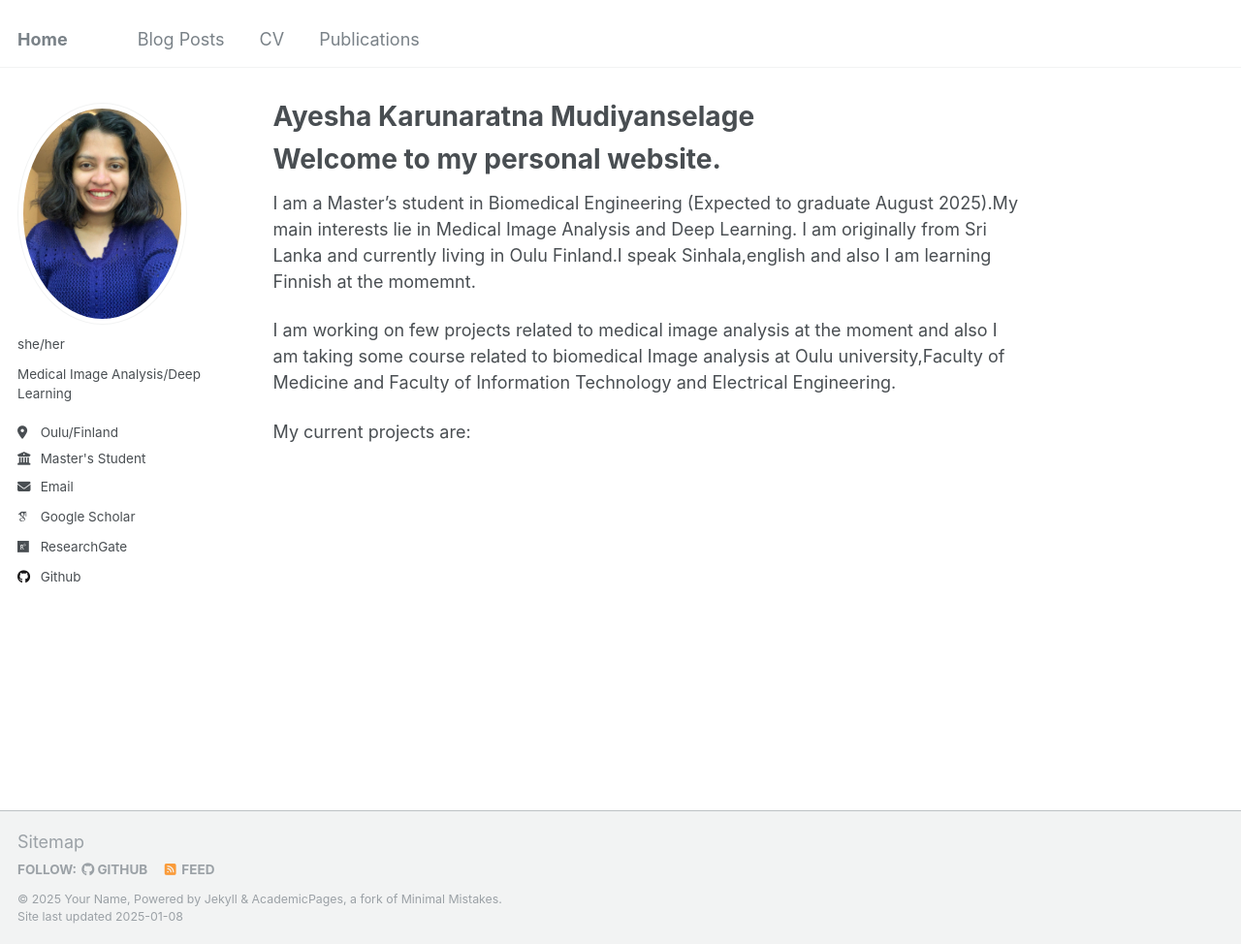
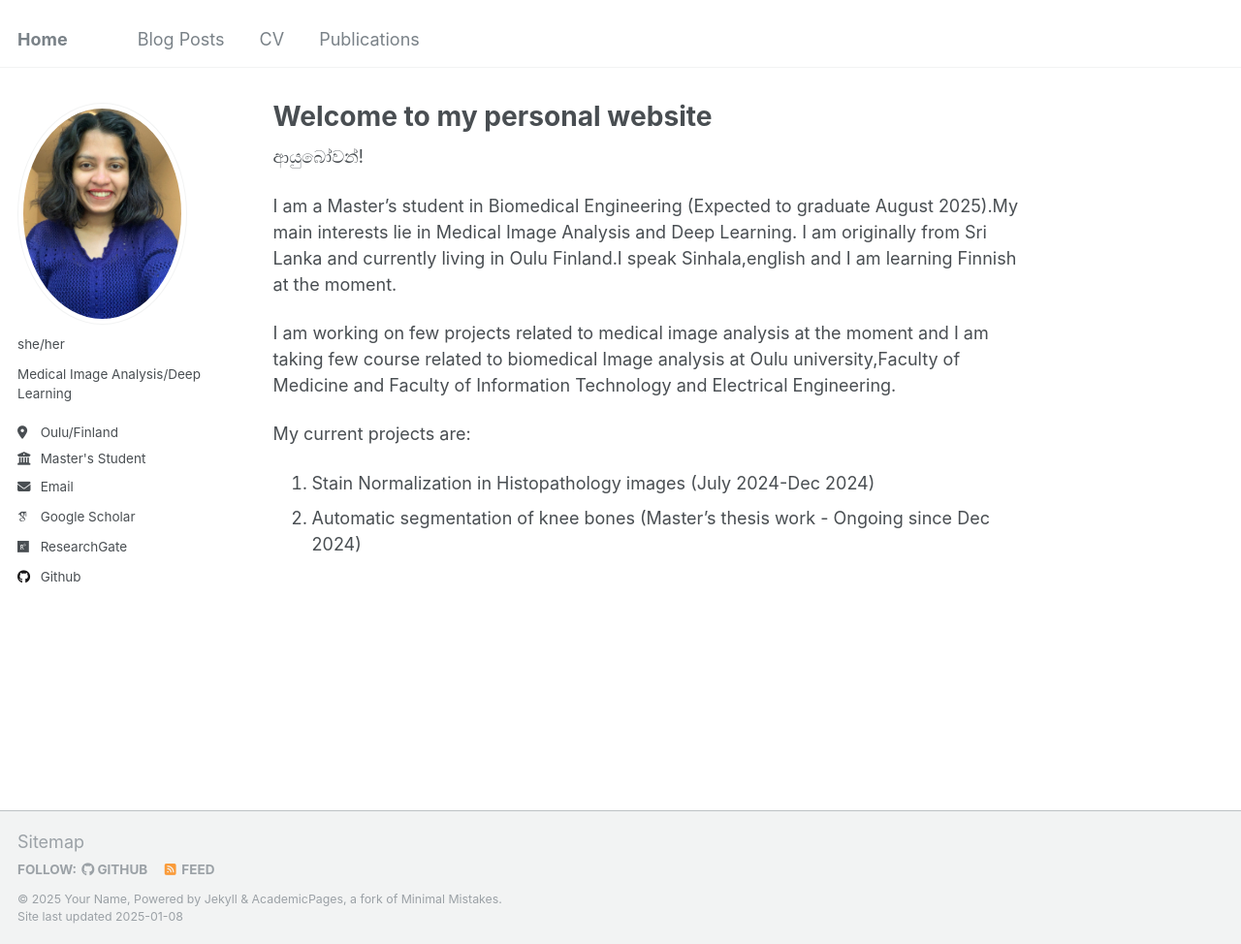
Before and after one commit to ayeshagunarathne/ayeshagunarathne.github.io, a Jekyll site: the page built from _pages/about.md, in a window 1280 px wide and 974 px high. Shown: the whole window at 97% size. Built offline with Jekyll 4.4.1, drawn with Linux system fonts in a browser that asks for light colours; some web fonts are replaced.

Commit message:
Update about.md

```diff
--- a/_pages/about.md
+++ b/_pages/about.md
@@ -1,17 +1,19 @@
 ---
 permalink: /
-title: "Ayesha Karunaratna Mudiyanselage"
+title: "Welcome to my personal website"
 author_profile: true
 redirect_from:
   - /about/
   - /about.html
 ---
-Welcome to my personal website.
-=====
+
+ආයුබෝවන්!
 
 I am a Master's student in Biomedical Engineering (Expected to graduate August 2025).My main interests lie in Medical Image Analysis and Deep Learning.
-I am originally from Sri Lanka and currently living in Oulu Finland.I speak Sinhala,english and also I am learning Finnish at the momemnt.
+I am originally from Sri Lanka and currently living in Oulu Finland.I speak Sinhala,english and I am learning Finnish at the moment.
 
-I am working on few projects related to medical image analysis at the moment and also I am taking some course related to biomedical Image analysis at Oulu university,Faculty of Medicine and Faculty of Information Technology and Electrical Engineering.
+I am working on few projects related to medical image analysis at the moment and I am taking few course related to biomedical Image analysis at Oulu university,Faculty of Medicine and Faculty of Information Technology and Electrical Engineering.
 
 My current projects are:
+1. Stain Normalization in Histopathology images (July 2024-Dec 2024)
+2. Automatic segmentation of knee bones (Master's thesis work - Ongoing since Dec 2024)
```
